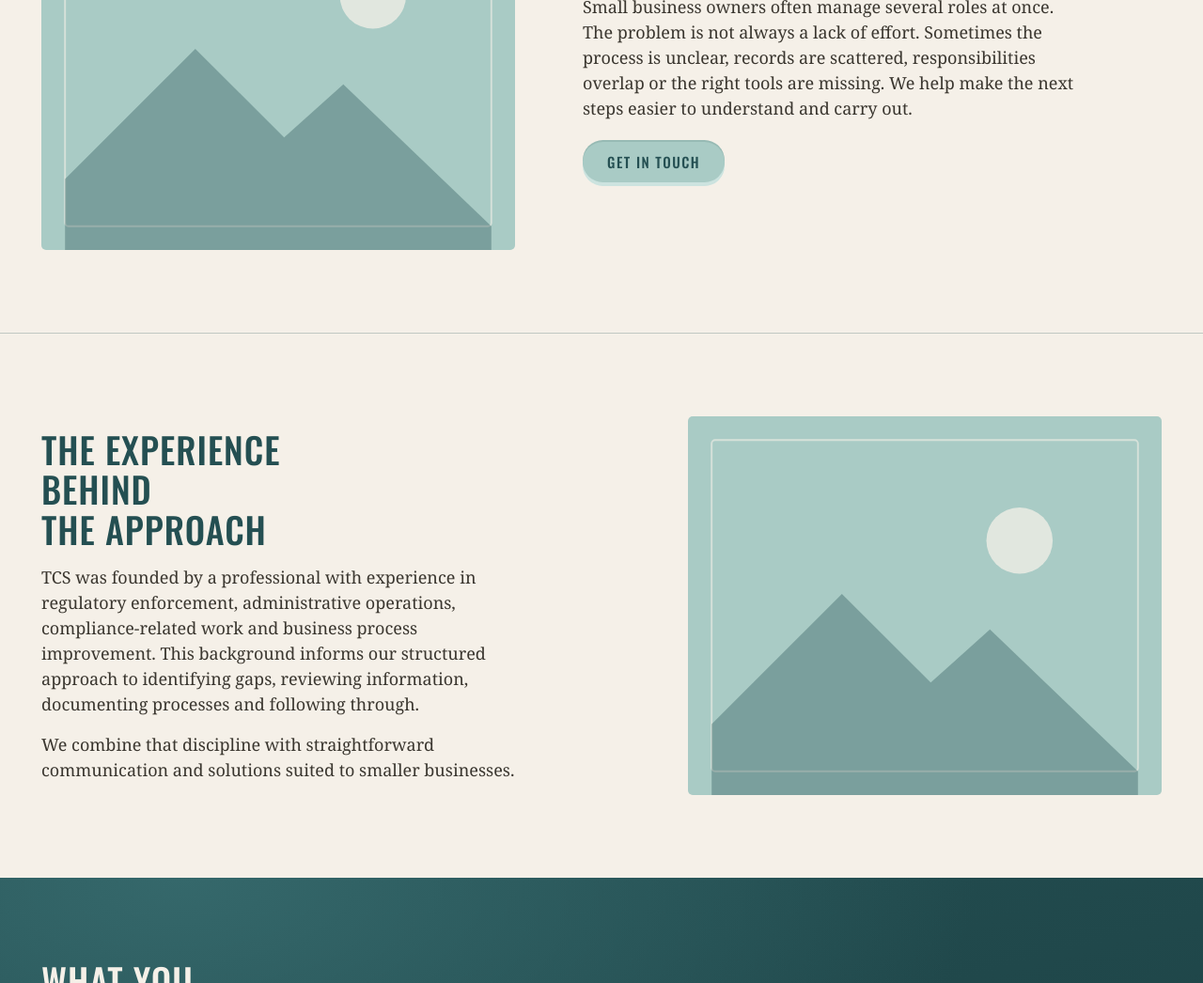
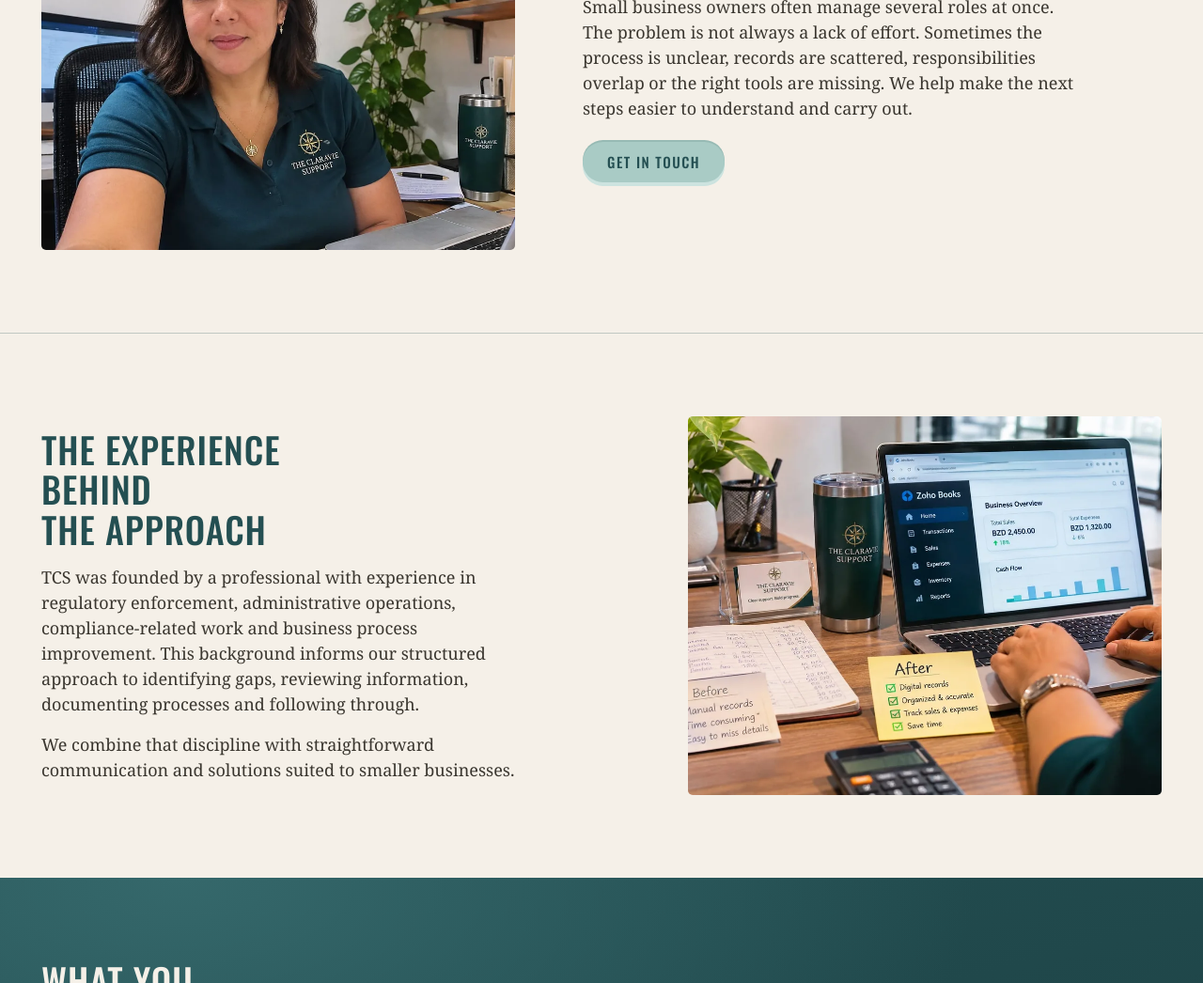
Before and after one commit to HeavyStinger/the-claravie-support-website, a plain HTML site: page about.html in a window 1280 px wide. Shown: the part 750-1796 px from the top of the page at 94% size. Drawn offline with nearby package versions, Linux system fonts and the light colour scheme.

Commit message:
added 2 images to about page

```diff
--- a/about.html
+++ b/about.html
@@ -66,10 +66,9 @@
 		</div>
 	</section>
 
-	<!-- Placeholder image. Replace with a real photo. -->
 	<section class="section why" aria-labelledby="why-title">
 		<div class="container why__grid">
-			<img class="why__img" src="assets/placeholder.svg" width="800" height="640" alt="" loading="lazy" decoding="async">
+			<img class="why__img why__img--photo why__img--owner" src="assets/owner.webp" width="1200" height="800" alt="Tamara Alpuche, founder of The Claravie Support, at her desk" decoding="async">
 			<div class="why__copy">
 				<h2 id="why-title">Why TCS exists</h2>
 				<p>Small business owners often manage several roles at once. The problem is not always a lack of effort. Sometimes the process is unclear, records are scattered, responsibilities overlap or the right tools are missing. We help make the next steps easier to understand and carry out.</p>
@@ -80,7 +79,7 @@
 
 	<section class="section section--rule why why--flip" aria-labelledby="exp-title">
 		<div class="container why__grid">
-			<img class="why__img" src="assets/placeholder.svg" width="800" height="640" alt="" loading="lazy" decoding="async">
+			<img class="why__img why__img--photo why__img--experience" src="assets/experience.webp" width="1200" height="800" alt="A desk with a handwritten paper ledger marked Before and a laptop showing digital records marked After" loading="lazy" decoding="async">
 			<div class="why__copy">
 				<h2 id="exp-title">The experience behind the approach</h2>
 				<p>TCS was founded by a professional with experience in regulatory enforcement, administrative operations, compliance-related work and business process improvement. This background informs our structured approach to identifying gaps, reviewing information, documenting processes and following through.</p>
--- a/css/about.css
+++ b/css/about.css
@@ -1,5 +1,8 @@
 .why__grid { display: grid; gap: 28px; align-items: center; }
 .why__img { display: block; width: 100%; height: auto; border-radius: 5px; }
+.why__img--photo { aspect-ratio: 5 / 4; object-fit: cover; }
+.why__img--owner { object-position: 38% 30%; }
+.why__img--experience { object-position: 58% 50%; }
 .why__copy { display: grid; gap: 16px; justify-items: start; }
 .why__copy h2 { max-width: 18ch; }
 .why__copy .cv-btn { margin-top: 6px; }
```
Also changed, not shown: index.html (+1 -1 lines), assets/experience.webp (added), assets/owner.webp (added).
